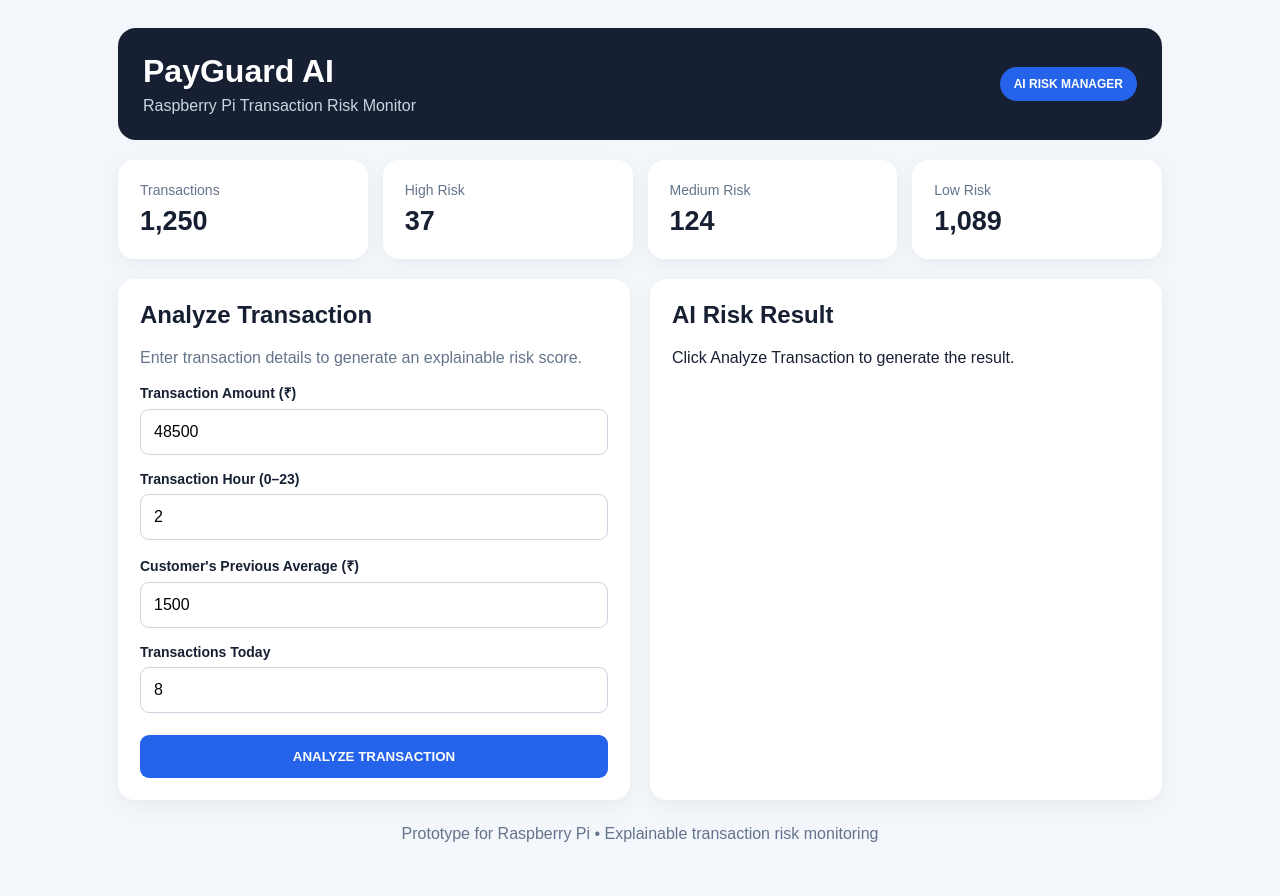
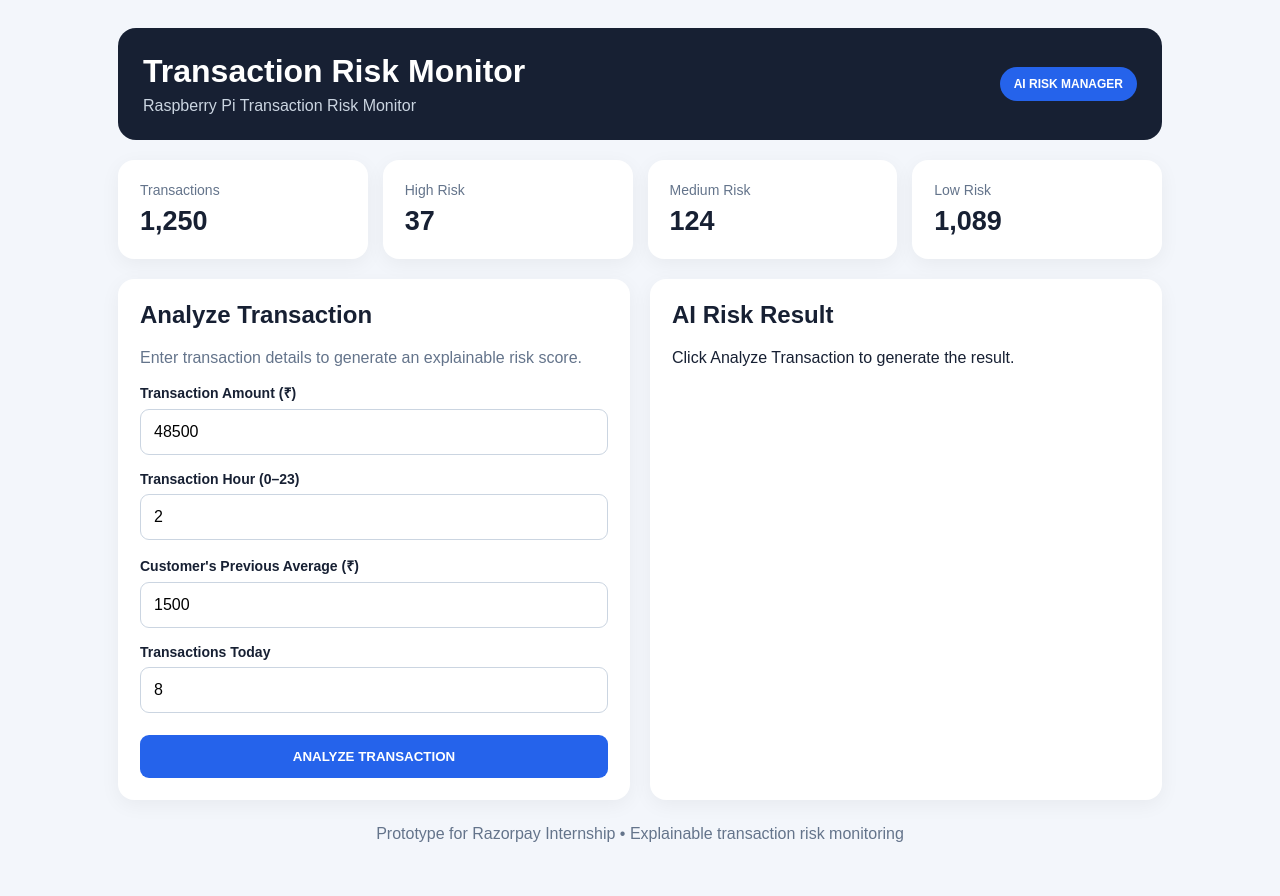
Before and after one commit to Sriram1805/Transaction-Risk-Monitor-RaspberryPi, a Flask app: page / in a window 1280 px wide. Run offline with Flask 3, Linux system fonts and the light colour scheme.

Commit message:
Rename project to Transaction Risk Monitor

```diff
--- a/templates/index.html
+++ b/templates/index.html
@@ -3,14 +3,14 @@
 <head>
 <meta charset="UTF-8">
 <meta name="viewport" content="width=device-width, initial-scale=1.0">
-<title>PayGuard AI</title>
+<title>Transaction Risk Monitor</title>
 <link rel="stylesheet" href="/static/style.css">
 </head>
 <body>
 <div class="container">
     <header>
         <div>
-            <h1>PayGuard AI</h1>
+            <h1>Transaction Risk Monitor</h1>
             <p>Raspberry Pi Transaction Risk Monitor</p>
         </div>
         <div class="badge">AI RISK MANAGER</div>
@@ -57,7 +57,7 @@
     </section>
 
     <footer>
-        Prototype for Raspberry Pi • Explainable transaction risk monitoring
+        Prototype for Razorpay Internship • Explainable transaction risk monitoring
     </footer>
 </div>
 
```
Also changed, not shown: README.md.
